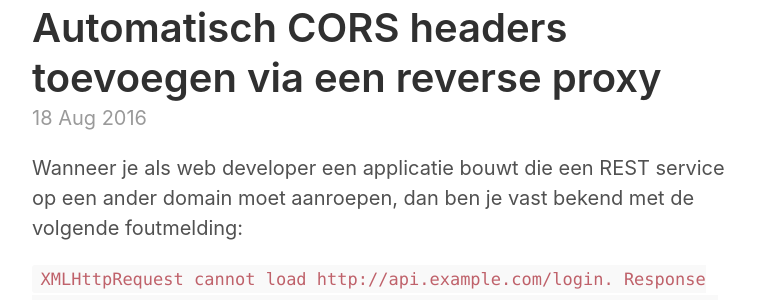
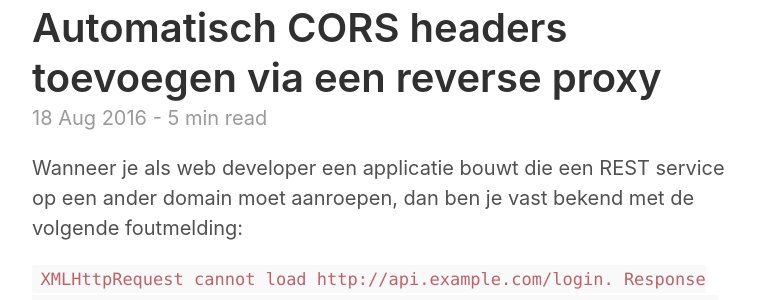
Before and after one commit to move4mobile/geekbites, a Jekyll site: the page built from index.html, in a window 1280 px wide and 900 px high, scrolled down 1924 px. Shown: the part 154-454 px from the top of the window, without its empty margins (258-1021 px from the left). Built offline with Jekyll 4.4.1, drawn with Linux system fonts in a browser that asks for light colours; the list of posts is cut into pages by our own code.

Commit message:
Display min read on home screen (index)

```diff
--- a/index.html
+++ b/index.html
@@ -12,7 +12,7 @@ title: Home
       </a>
     </h1>
 
-    <time datetime="{{ post.date | date_to_xmlschema }}" class="post-date">{{ post.date | date_to_string }}</time>
+    <time datetime="{{ post.date | date_to_xmlschema }}" class="post-date">{{ post.date | date_to_string }}{% if post.min_read != null %} - {{post.min_read}} min read {% endif %}</time>
 
     {{ post.content }}
   </article>
```
